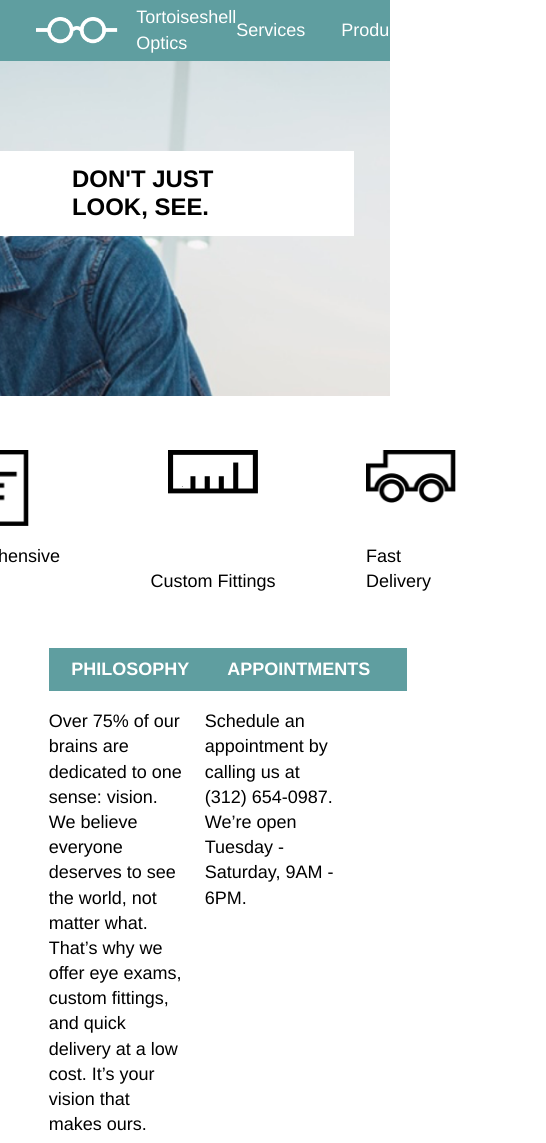
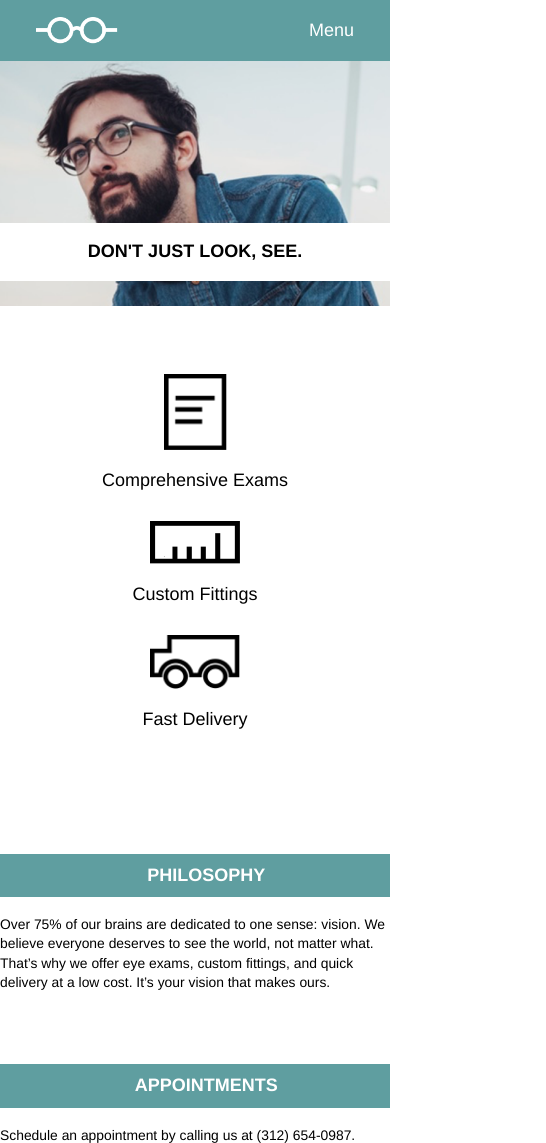
Before and after one commit to joelljones/TortoiseshellOptics, a plain HTML site: page index.html in a window 390 px wide. Shown: the top 1143 px of the page, 546 px wide, since content can reach past the window. Drawn offline with Linux system fonts and the light colour scheme.

Commit message:
Create mobile media queries.

```diff
--- a/resources/css/style.css
+++ b/resources/css/style.css
@@ -163,3 +163,96 @@ footer .container img {
     font-size: 1.33rem;
   }
 }
+
+/*MOBILE*/
+@media only screen and (max-width: 805px) {
+  header {
+    background-position: 20%;
+  }
+
+  nav ul li {
+    display: none;
+  }
+
+  #menu {
+    display: flex;
+    justify-content: flex-end;
+    padding-top: 1rem;
+    padding-bottom: 1rem;
+    padding-right: 2rem;
+  }
+}
+
+@media only screen and (max-width: 787px) {
+  header {
+    height: 17rem;
+  }
+
+  .headline {
+    margin-top: 9rem;
+    width: 100%;
+    margin-right: 0;
+    text-align: center;
+    padding: 1rem 0;
+    font-size: 1rem;
+  }
+}
+
+@media only screen and (max-width: 600px) {
+  #title {
+    display: none;
+  }
+
+  .highlights-1 {
+    flex-direction: column;
+    padding: 3.77rem 0;
+    height: auto;
+  }
+
+  .highlight-2 {
+    padding: 1.54rem 0;
+  }
+
+  .highlights-1 img {
+    padding-bottom: 1rem;
+  }
+
+  .highlights-2 {
+    flex-direction: column;
+    align-items: center;
+  }
+
+  .highlight-4,
+  .highlight-5 {
+    width: auto;
+  }
+
+  .highlight-4 {
+    padding-right: 0;
+  }
+
+  .highlight-4 span,
+  .highlight-5 span {
+    width: auto;
+    text-align: center;
+  }
+
+  .highlight-4 p,
+  .highlight-5 p {
+    padding-bottom: 4rem;
+    font-size: 0.77rem;
+  }
+
+  #copyright {
+    display: none;
+  }
+
+  footer .container {
+    justify-content: center;
+  }
+
+  footer .container img {
+    padding-left: 0;
+    padding-right: 0;
+  }
+}
```
